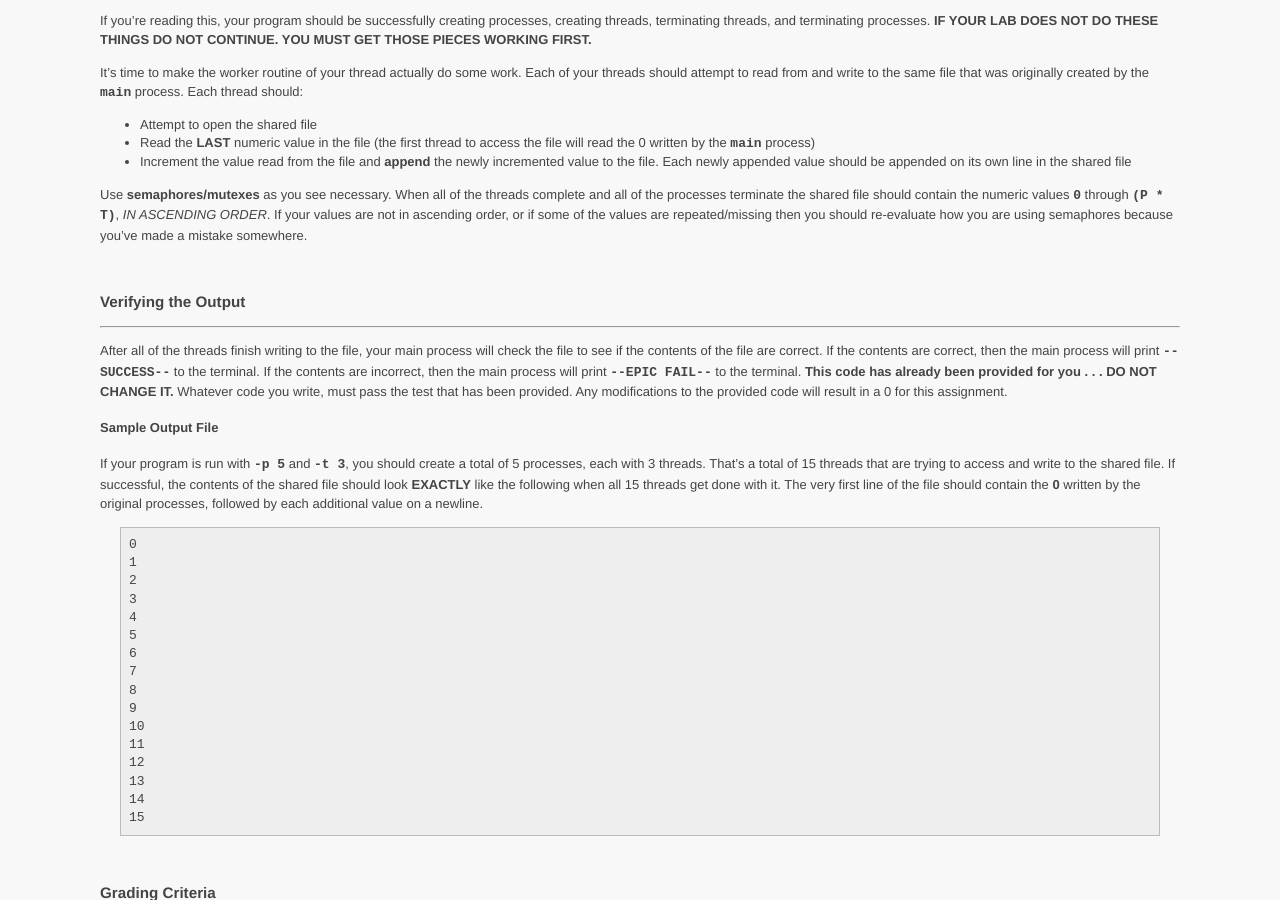
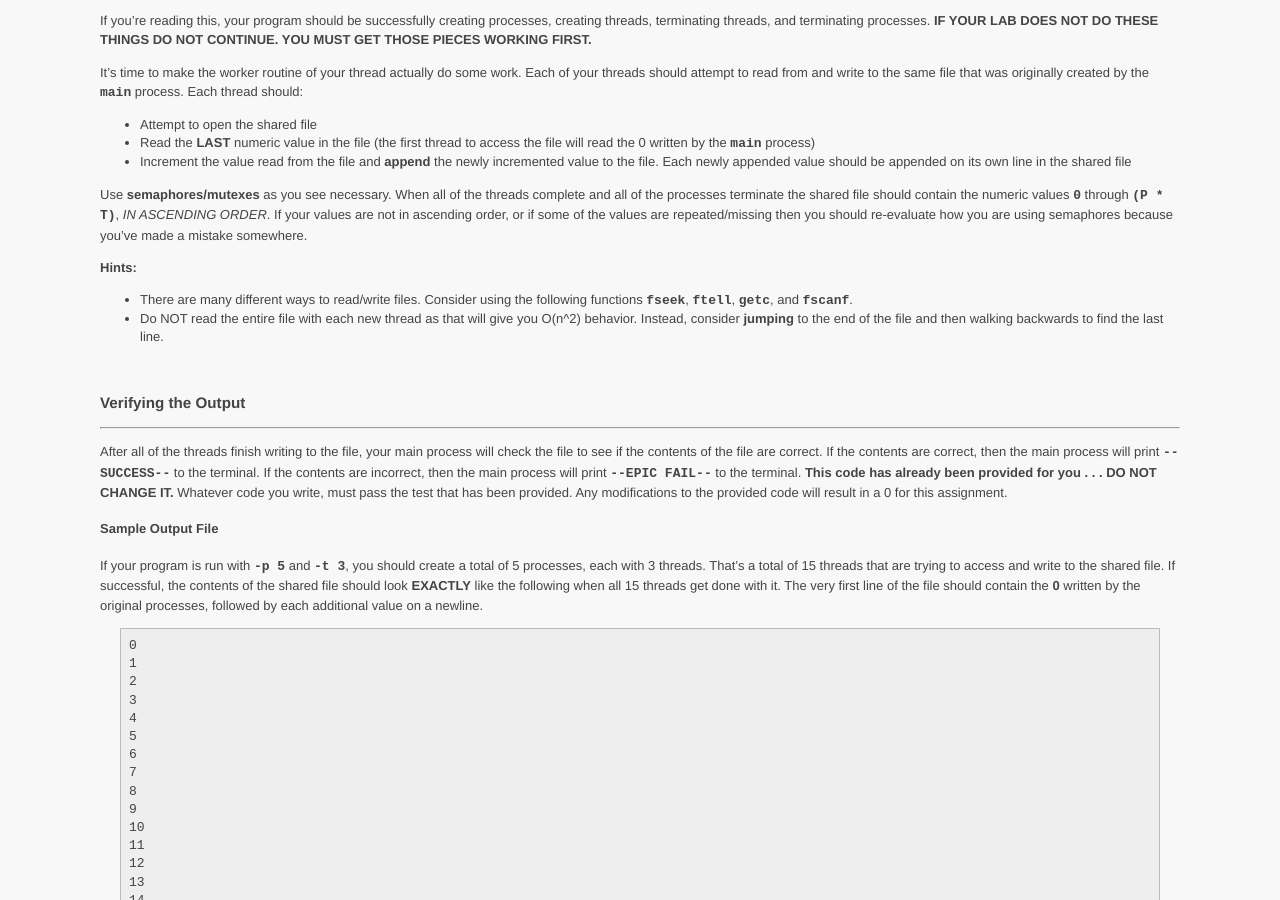
Before and after one commit to ycpcs/cs420-fall2020, a Jekyll site: the page built from labs/lab03.md, in a window 1280 px wide and 900 px high, scrolled down 1996 px. Built offline with Jekyll 4.4.1, drawn with Linux system fonts in a browser that asks for light colours.

Commit message:
updated lab3

````diff
--- a/labs/lab03.md
+++ b/labs/lab03.md
@@ -135,6 +135,10 @@ It's time to make the worker routine of your thread actually do some work.  Each
 
 Use **semaphores/mutexes** as you see necessary. When all of the threads complete and all of the processes terminate the shared file should contain the numeric values **```0```** through **```(P * T)```**,  *IN ASCENDING ORDER*.  If your values are not in ascending order, or if some of the values are repeated/missing then you should re-evaluate how you are using semaphores because you've made a mistake somewhere.
 
+**Hints:**
+
+ * There are many different ways to read/write files.  Consider using the following functions **``fseek``**, **``ftell``**, **``getc``**, and **``fscanf``**.
+ * Do NOT read the entire file with each new thread as that will give you O(n^2) behavior.  Instead, consider **jumping** to the end of the file and then walking backwards to find the last line.
 
 
 <br>
````
